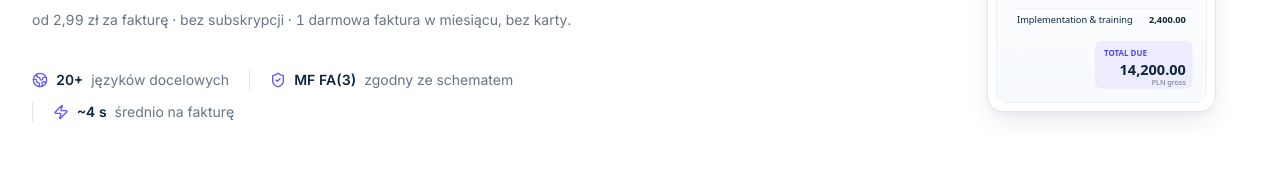
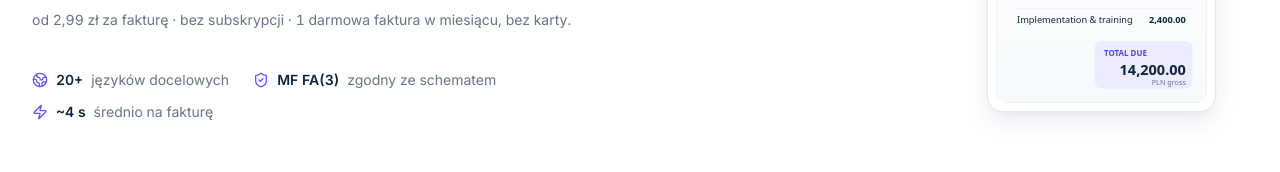
Before and after one commit to pacel1/ksef-invoice-translator, a Next.js app: page / in a window 1280 px wide. Shown: the part 535-707 px from the top of the page. Built offline with nearby package versions, Linux system fonts and the light colour scheme.

Commit message:
fix(landing): make hero stat row wrap-safe (drop stray divider on wrap)

```diff
--- a/components/ui/hero-section-9.tsx
+++ b/components/ui/hero-section-9.tsx
@@ -144,17 +144,11 @@ export function HeroSection({
           ) : null}
 
           <motion.div
-            className="mt-10 flex flex-wrap items-center justify-center gap-x-5 gap-y-3 lg:justify-start"
+            className="mt-10 flex flex-wrap items-center justify-center gap-x-6 gap-y-3 lg:justify-start"
             variants={itemVariants}
           >
             {stats.map((stat, i) => (
-              <div
-                key={i}
-                className={cn(
-                  "flex items-center gap-2",
-                  i > 0 && "sm:border-l sm:border-border sm:pl-5"
-                )}
-              >
+              <div key={i} className="flex items-center gap-2">
                 <span className="text-accent [&_svg]:h-4 [&_svg]:w-4" aria-hidden="true">
                   {stat.icon}
                 </span>
```
